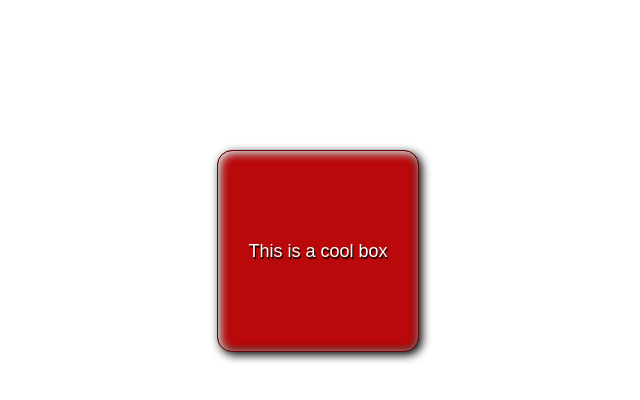
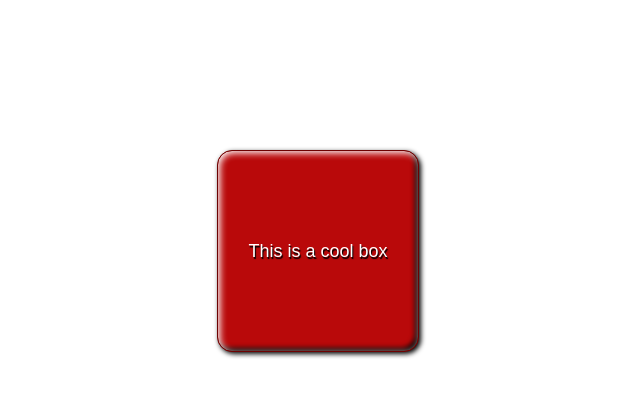
Before and after one commit to Tso4la1/cool-looking-box1, a plain HTML site: page index.html in a window 1280 px wide. Shown: the whole page, without its empty margins (322-962 px from the left). Drawn offline with Linux system fonts and the light colour scheme.

Commit message:
Cool looking box (box shadow adjustment)

```diff
--- a/styles.css
+++ b/styles.css
@@ -23,7 +23,7 @@ p {
   text-shadow: 1px 2px 1px black;
   border-radius: 15px;
   border: 1px solid rgb(110, 1, 1);
-  box-shadow: inset 2px 2px 10px #ffffff, inset 0px 0px 10px #000000,
-    3px 3px 10px #000000;
+  box-shadow: inset 2px 2px 7px #ffffff, inset -3px -3px 5px #000000,
+    2px 2px 5px 0px #000000;
   margin-top: 150px;
 }
```
